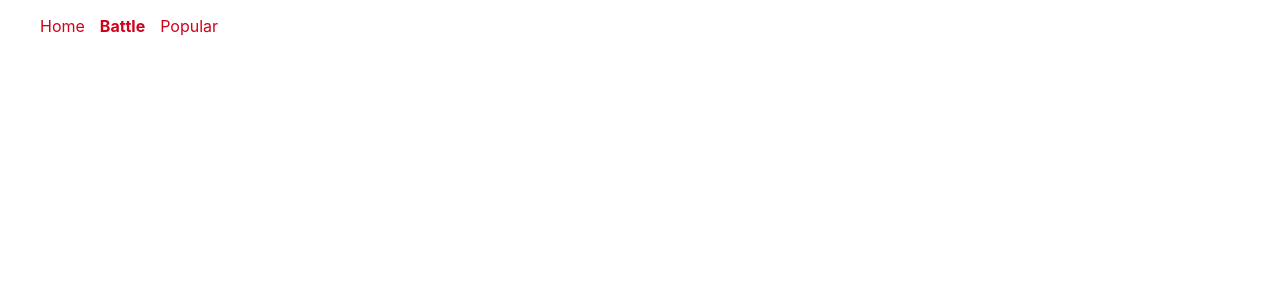
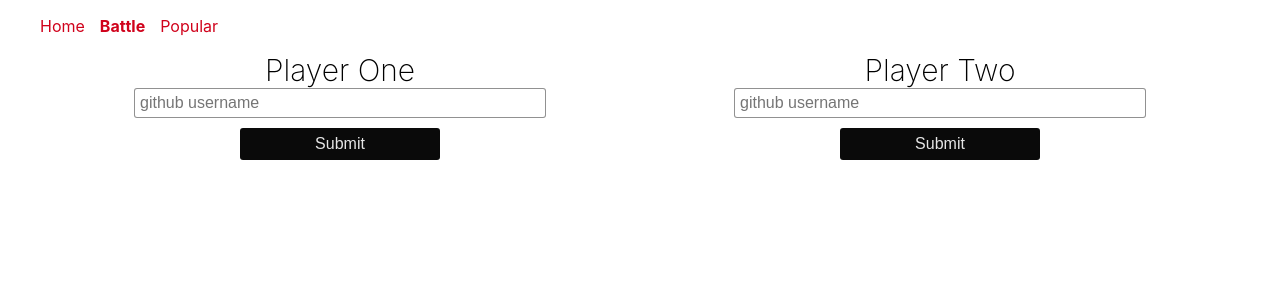
Before and after one commit to bryan-pegg23/personalityTestWeb, a React app in the folder web/: page /#/battle in a window 1280 px wide. Shown: the top 300 px of the page. Built offline with nearby package versions, Linux system fonts and the light colour scheme.

Commit message:
state management and disappearing text on battle page

```diff
--- a/web/src/app.css
+++ b/web/src/app.css
@@ -24,6 +24,34 @@
 .row {
   display: flex;
   justify-content: space-around;
+}
+
+.column {
+  display: flex;
+  flex-direction: column;
+  width: 500px;
+  align-items: center;
+}
+
+.column input {
+  border-radius: 3px;
+  margin-left: 10px 0;
+  padding: 5px;
+  border: 1px solid rgba(0, 0, 0, 0.43);
+  font-size: 16px;
+  width: 80%;
+}
+
+.column label {
+  text-align: center;
+  font-size: 30px;
+  font-weight: 200;
+}
+
+.header {
+  text-align: center;
+  font-size: 30px;
+  font-weight: 200;
 }
 
 .languages {
--- a/web/src/components/Battle.js
+++ b/web/src/components/Battle.js
@@ -1,4 +1,64 @@
 import React from 'react'
+import PropTypes from 'prop-types'
+
+class PlayerInput extends React.Component {
+
+  constructor (props) {
+    super(props)
+
+    this.state = {
+      username: ''
+    }
+
+    this.handleChange = this.handleChange.bind(this)
+    this.handleSubmit = this.handleSubmit.bind(this)
+  }
+
+  handleChange (event) {
+    const value = event.target.value
+    this.setState({username: value})
+  }
+
+  handleSubmit (event) {
+    event.preventDefault()
+
+    this.props.onSubmit(
+      this.props.id,
+      this.state.username
+    )
+  }
+
+  render () {
+    return (
+      <form className='column' onSubmit={this.handleSubmit}>
+        <label className='header' htmlFor='username'>
+          {this.props.label}
+        </label>
+        <input
+          id='username'
+          placeholder='github username'
+          type='text'
+          value={this.state.useranme}
+          autoComplete='off'
+          onChange={this.handleChange}
+        />
+        <button
+          className='button'
+          type='submit'
+          disabled={!this.state.username}
+        >
+        Submit
+        </button>
+      </form>
+    )
+  }
+}
+
+PlayerInput.propTypes = {
+  id: PropTypes.string.isRequired,
+  label: PropTypes.string.isRequired,
+  onSubmit: PropTypes.func.isRequired
+}
 
 class Battle extends React.Component {
   constructor (props) {
@@ -24,10 +84,24 @@
   }
 
   render () {
+    const playerOneName = this.state.playerOneName
+    const playerTwoName = this.state.playerTwoName
     return (
       <div>
         <div className='row'>
+          {!playerOneName &&
+          <PlayerInput
+            id='playerOne'
+            label='Player One'
+            onSubmit={this.handleSubmit}
+          />}
 
+          {!playerTwoName &&
+          <PlayerInput
+            id='playerTwo'
+            label='Player Two'
+            onSubmit={this.handleSubmit}
+          />}
         </div>
       </div>
     )
```
